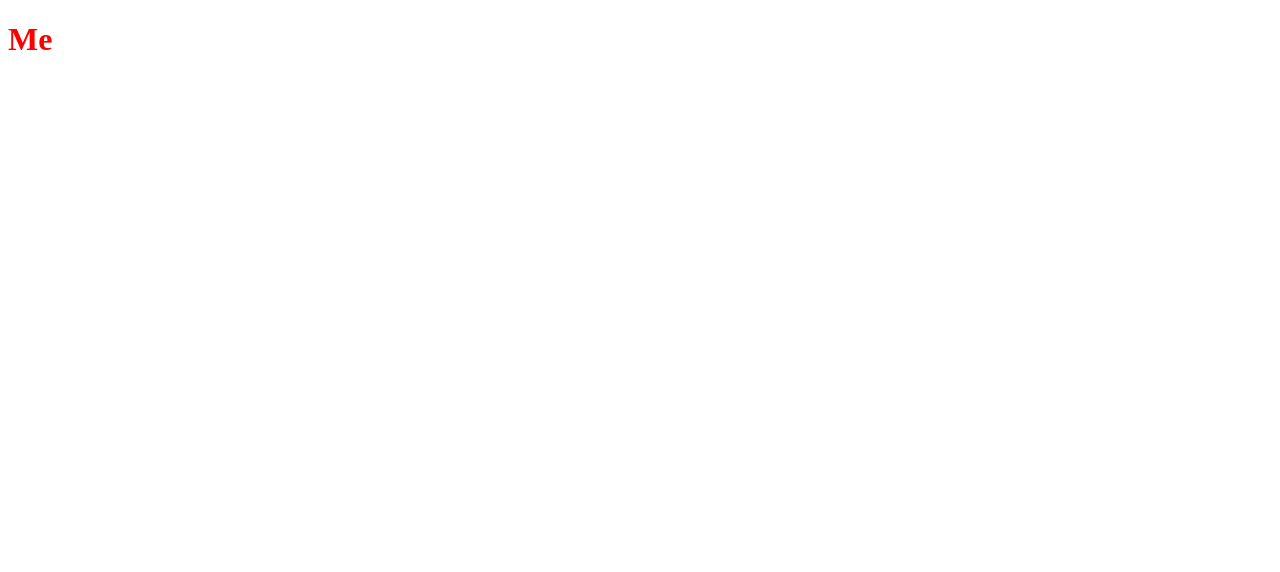
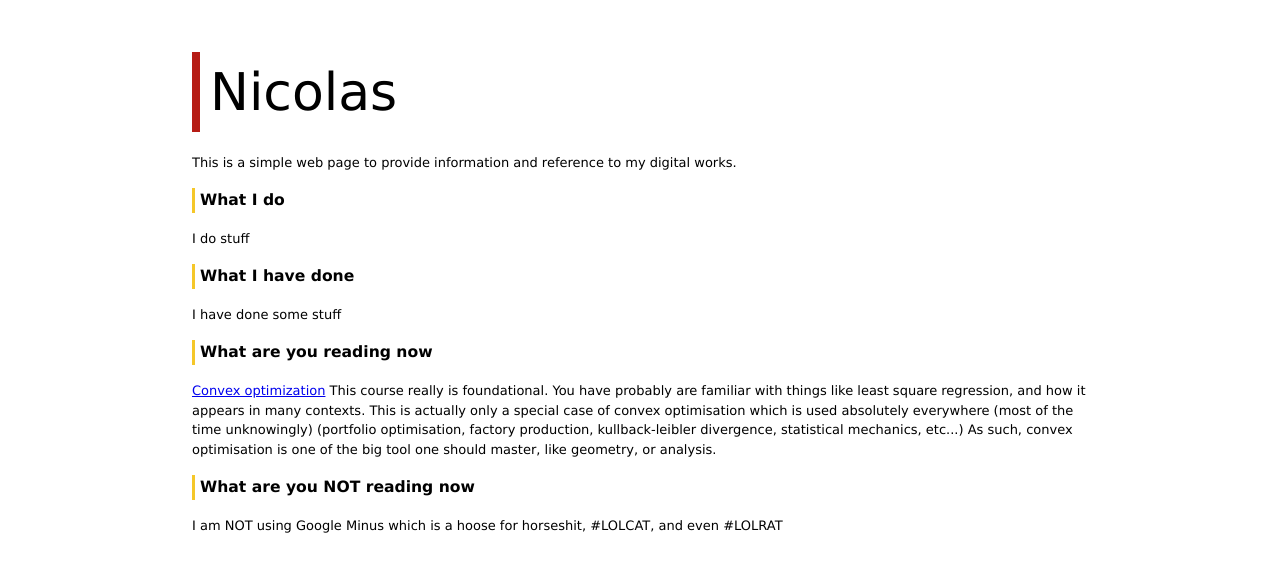
Before and after one commit to nrolland/nrolland.github.com, a plain HTML site: page index.html in a window 1280 px wide. Drawn offline with nearby package versions, Linux system fonts and the light colour scheme.

Commit message:
one stuff

```diff
--- a/index.html
+++ b/index.html
@@ -4,11 +4,40 @@
     <title>Just in case</title>
     <script type="text/javascript" src="https://ajax.googleapis.com/ajax/libs/jquery/1.7.1/jquery.min.js"></script>
     <script type="text/javascript" src="myown.js"></script>
+    <script src="https://www.google.com/jsapi?key=ABQIAAAAzWIkn-c_N4koiI42fYVfTxRUjekcpNbE6u4cudjhF4ZQ_PES5BREwUwlsH-ihQoFPXzzX3XTyyrmkQ" type="text/javascript"></script>
+	<link rel="stylesheet" href="myown.css">
 </head>
 <body>
-<header>
-    <h1>Me</h1>
-</header>
+<section id='content'>
+    <header>
+    <h1>Nicolas</h1>
+    This is a simple web page to provide information and reference to my digital works.
+    </header>
 
+    <h2>What I do</h2>
+    <p>I do stuff</p>
+
+   <h2>What I have done</h2>
+    <p>I have done some stuff</p>
+
+    <h2>What are you reading now</h2>
+    <section>
+    <header>
+    <p><a href="http://see.stanford.edu/see/courses.aspx">Convex optimization</a>
+
+        This course really is foundational.
+        You have probably are familiar with things like least square regression, and how it appears in many contexts.
+        This is actually only a special case of convex optimisation which is used absolutely everywhere (most of the time unknowingly)
+            (portfolio optimisation, factory production, kullback-leibler divergence, statistical mechanics, etc...)
+        As such, convex optimisation is one of the big tool one should master, like geometry, or analysis.
+    </p>
+    </header>
+    </section>
+
+    <h2>What are you NOT reading now</h2>
+    <p>I am NOT using Google Minus which is a hoose for horseshit, #LOLCAT, and even #LOLRAT </p>
+
+
+</section>
 </body>
 </html>
--- /dev/null
+++ b/myown.css
@@ -0,0 +1,40 @@
+body {font:13px arial,helvetica,clean,sans-serif;*font-size:small;*font:x-small;}table {font-size:inherit;font:100%;}select, input, textarea {font:99% arial,helvetica,clean,sans-serif;}pre, code {font:115% monospace;*font-size:100%;}body * {line-height:1.5em;}
+
+* {
+	margin: 0; padding:0;
+	font-family: Verdana, Tahoma, sans-serif;
+}
+
+#content{
+margin: 3em 15%;
+}
+
+
+p, h1, h2, label, ul, ol, dl, li, fieldset, address { margin: 1em 0; }
+.box {
+	margin: auto;
+	border-left: 5px solid #668040;
+	background-color: #DCE6CF;
+}
+
+.box p {margin: 0.3em 0;}
+
+.box, h1, h2 {
+	padding: 1px 0 1px 5px;
+}
+
+h1 {
+	border-left: 8px solid #B61C15;  // cardinal
+	margin-left: -23px;
+	padding-left: 10px;
+    font-size: 4em;
+    font-weight: normal;
+    margin-bottom: 0.4em;
+}
+
+h2 {
+	border-left: 3px solid #F5C729;  // gold
+	margin-left: -8px;
+    font-size: 1.2em;
+    font-weight: bold
+}
--- a/myown.js
+++ b/myown.js
@@ -1,3 +1,3 @@
   $(document).ready(function() {
-    $("h1").css("color", "#f00");
+    //$("h1").css("color", "#f00");
   });
```
